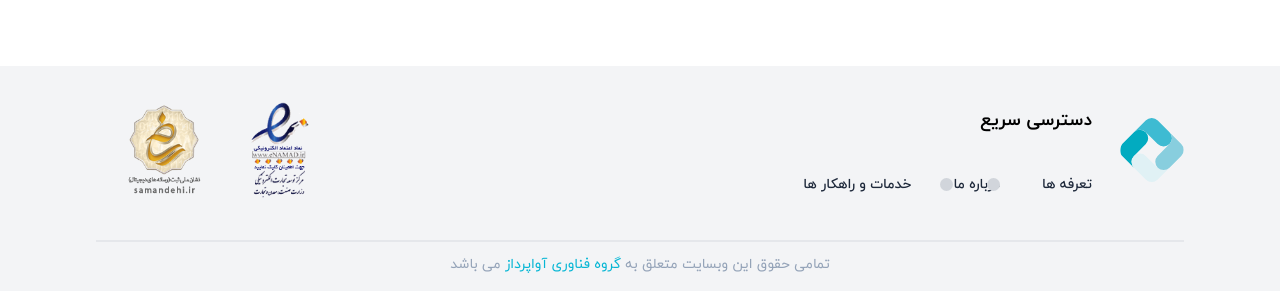
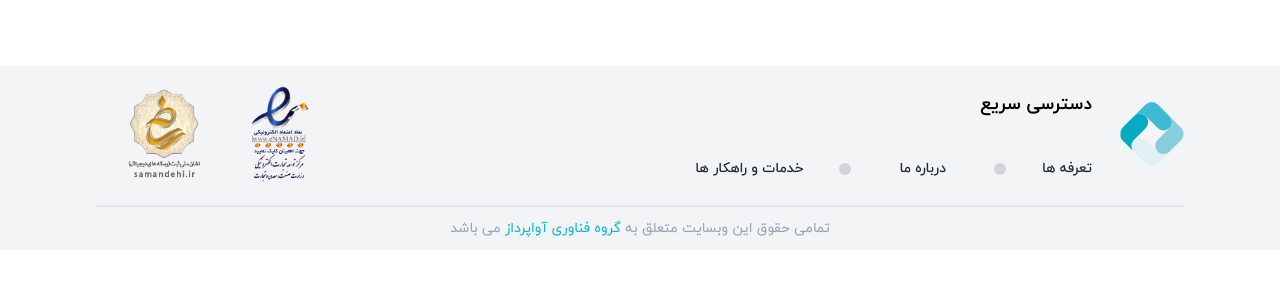
Before and after one commit to side-26/hesabro-app, a Vue app: page /pricing in a window 1280 px wide. Shown: the part 767-1058 px from the top of the page. After the commit the page ends 1017 px from the top, so only its background shows below. Built offline with nearby package versions, Linux system fonts and the light colour scheme; no server answers.

Commit message:
style : change style of bullets and padding of footer

```diff
--- a/src/layout/footer/Footer.layout.vue
+++ b/src/layout/footer/Footer.layout.vue
@@ -1,7 +1,7 @@
 <template lang="">
-  <footer class="py-5 bg-gray-100 px-10 md:px-6 lg:px-24 2xl:px-0">
-    <section class="flex 2xl:container mx-auto flex-wrap pb-10 justify-between items-center relative after:absolute after:bottom-[7%] after:w-full after:h-[2px] after:bg-gray-200">
-      <div class="flex items-center md:w-[60%] xl:w-[35%]">
+  <footer class="py-1 bg-gray-100 px-10 md:px-6 lg:px-24  2xl:px-0">
+    <section class="flex 2xl:container mx-auto flex-wrap pb-10 sm:pb-5 justify-between items-center relative after:absolute after:bottom-[7%] after:w-full after:h-[2px] after:bg-gray-200">
+      <div class="flex items-center">
         <router-link class="hidden md:block" to="/">
           <figure class="w-16 h-16">
             <img class="w-full h-full" src="/img/hesabro.logo.svg" alt="hesabro-logo" />
@@ -11,14 +11,14 @@
           <h6 class="font-bold text-lg mb-5 sm:mb-10">دسترسی سریع</h6>
           <ul class="flex flex-col sm:flex-row justify-between text-sm">
             <li><router-link class="text-slate-800 font-medium" to="/pricing">تعرفه ها</router-link></li>
-            <li class="my-4  sm:mx-3 sm:my-0 relative lg:after:absolute lg:after:w-[13px] lg:after:h-[13px] lg:after:rounded-full lg:after:bg-gray-300 lg:after:top-1 lg:before:absolute lg:before:w-[13px] lg:before:h-[13px] lg:before:rounded-full lg:before:bg-gray-300 lg:before:top-1">
+            <li class="my-4  sm:mx-16 lg:mx-20 xl:mx-24 sm:my-0 relative   lg:before:right-[-49px] xl:before:right-[-60px] lg:after:left-[-45px] xl:after:left-[-60px] lg:after:absolute lg:after:w-[12px] lg:after:h-[12px] lg:after:rounded-full lg:after:bg-gray-300 lg:after:top-[5px] lg:before:absolute lg:before:w-[12px] lg:before:h-[12px] lg:before:rounded-full lg:before:bg-gray-300 lg:before:top-[5px]">
               <router-link :to="{ name: 'صفحه اصلی | حسابرو', hash: '#aboutUs' }" class="text-slate-800  font-medium">درباره ما</router-link>
             </li>
             <li><router-link class="text-slate-800 font-medium" :to="{ name: 'صفحه اصلی | حسابرو', hash: '#advantages' }">خدمات و راهکار ها</router-link></li>
           </ul>
         </section>
       </div>
-      <section class="flex">
+      <section class="flex mx-auto sm:mx-0">
         <figure class="md:w-24 md:h-24 ml-5 w-20 h-20 cursor-pointer">
           <img class="w-full object-contain h-full" src="/img/etemad.png" alt="etemad-logo" />
         </figure>
@@ -27,7 +27,7 @@
         </figure>
       </section>
     </section>
-    <p class="text-sm font-IranYekan-regular text-slate-400 text-center">تمامی حقوق این وبسایت متعلق به <a target="_blank" class="hover:text-cyan-600 text-cyan-500 transition-all" href="https://avapardaz.vc/"> گروه فناوری آواپرداز </a>می باشد</p>
+    <p class="text-sm pb-2 font-IranYekan-regular text-slate-400 text-center">تمامی حقوق این وبسایت متعلق به <a target="_blank" class="hover:text-cyan-600 text-cyan-500 transition-all" href="https://avapardaz.vc/"> گروه فناوری آواپرداز </a>می باشد</p>
   </footer>
 </template>
 <script>
```
